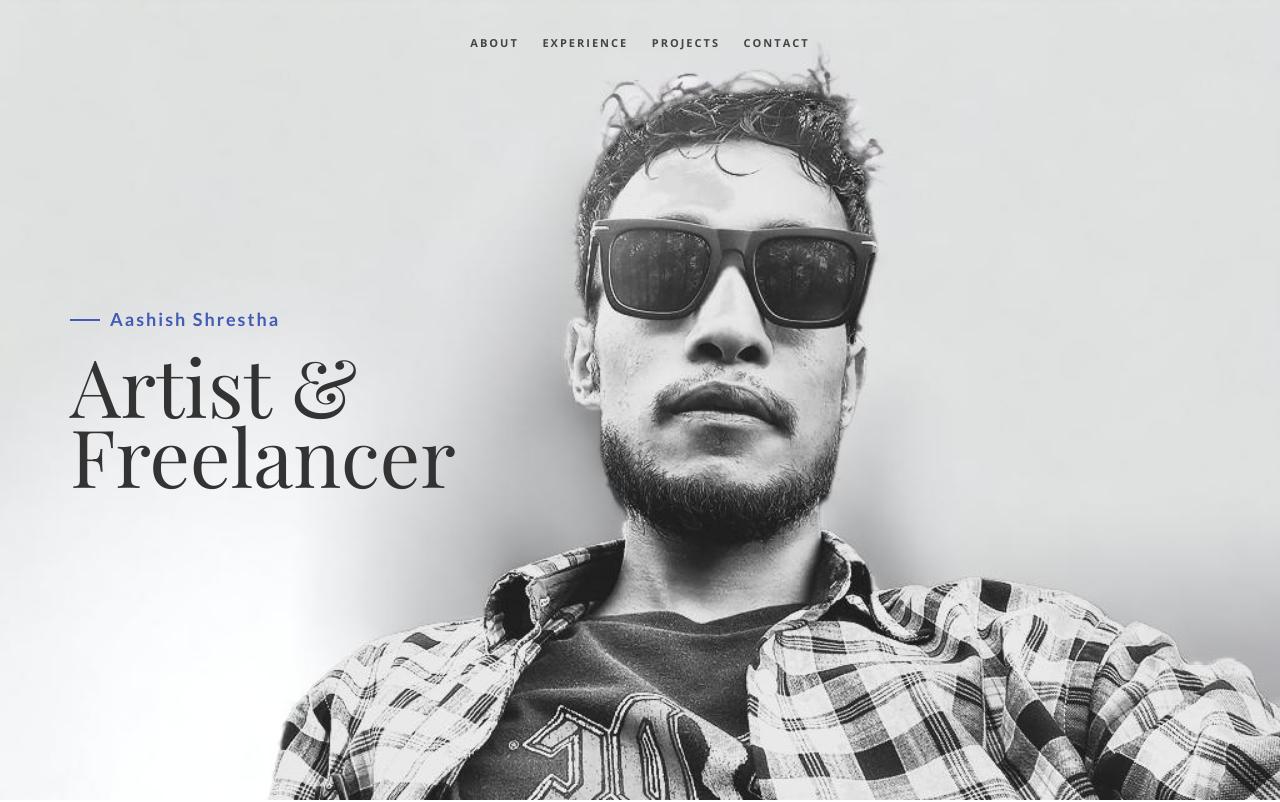
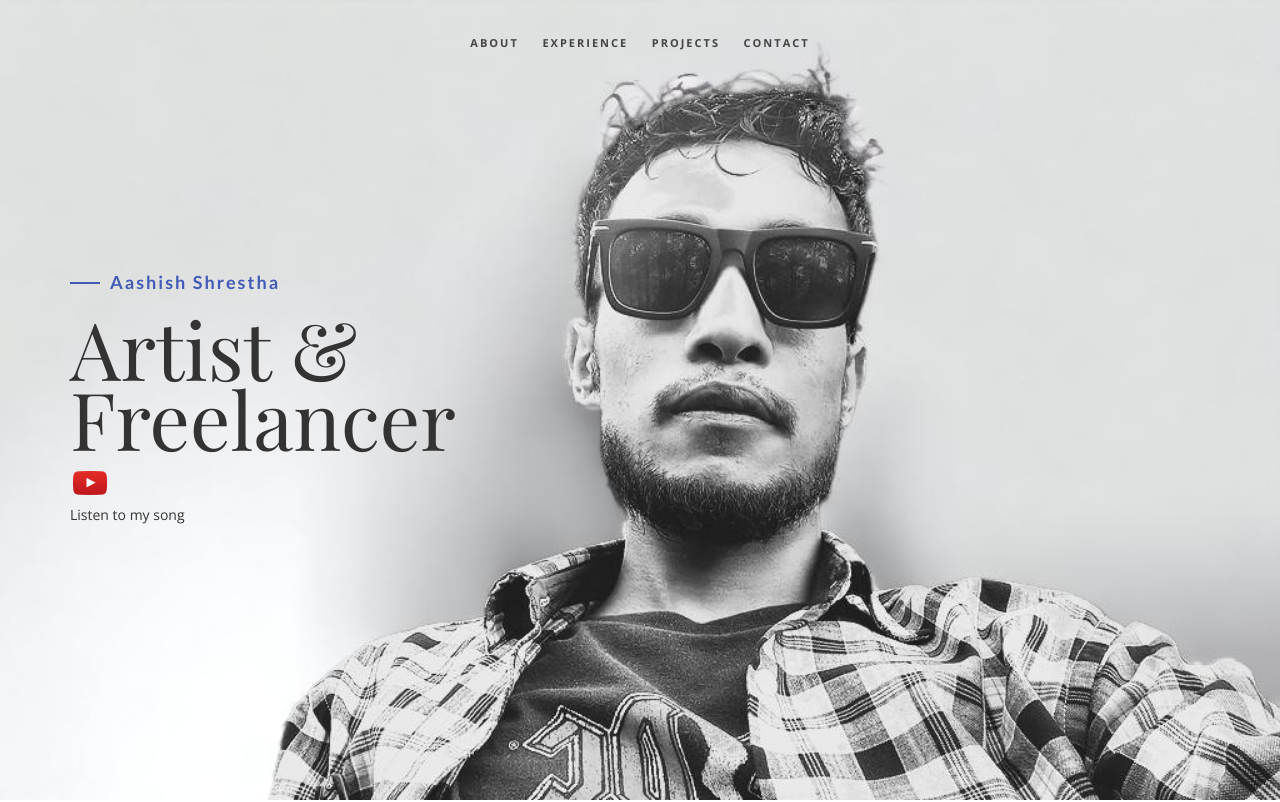
Before and after one commit to virtualaashish/aash, a plain HTML site: page index.html in a window 1280 px wide. Shown: the top 802 px of the page. Drawn offline with nearby package versions, Linux system fonts and the light colour scheme; files whose address does not match are found by name; a web font is replaced by a local one.

Commit message:
utube button1

```diff
--- a/css/style.css
+++ b/css/style.css
@@ -296,6 +296,26 @@ a.active {
     display: table;
     height: 100vh;
 }
+
+.youtube-btn {
+    border: none;
+    background: none;
+    padding: 0;
+}
+
+.youtube-icon {
+    width: 40px;
+    height: 40px;
+}
+
+.youtube-btn .youtube-icon {
+     transition: transform 0.3s ease;
+ }
+
+ .youtube-btn:hover .youtube-icon {
+     transform: scale(1.2);
+ }
+
 
 
 /* about section
--- a/index.html
+++ b/index.html
@@ -54,7 +54,11 @@
             <div class="disply-table">
                 <div class="table-cell" data-aos="fade-up" data-aos-delay="0">
                     <h4>Aashish Shrestha</h4>
-                    <h1>Artist &<br /> Freelancer</h1> </div>
+                    <h1>Artist &<br /> Freelancer</h1>
+                    <a href="https://youtu.be/q0wwX2YFMDs" target="_blank" class="youtube-btn">
+                        <img src="img/utube.png" alt="YouTube Play Button" class="youtube-icon">
+                    </a>
+                    <p>Listen to my song</p>
             </div>
         </div>
     </div>
@@ -66,6 +70,7 @@
             <div class="col-md-6" data-aos="fade-up">
                 <h4>01</h4>
                 <h1 class="size-50">Know <br /> About me</h1>
+
                 <a href="#blogPopup" class="btn btn-primary" data-toggle="modal" data-target="#blogPopup">What's new?</a>
 
                 <div class="h-50"></div>
```
Also changed, not shown: img/utube.png (added).
